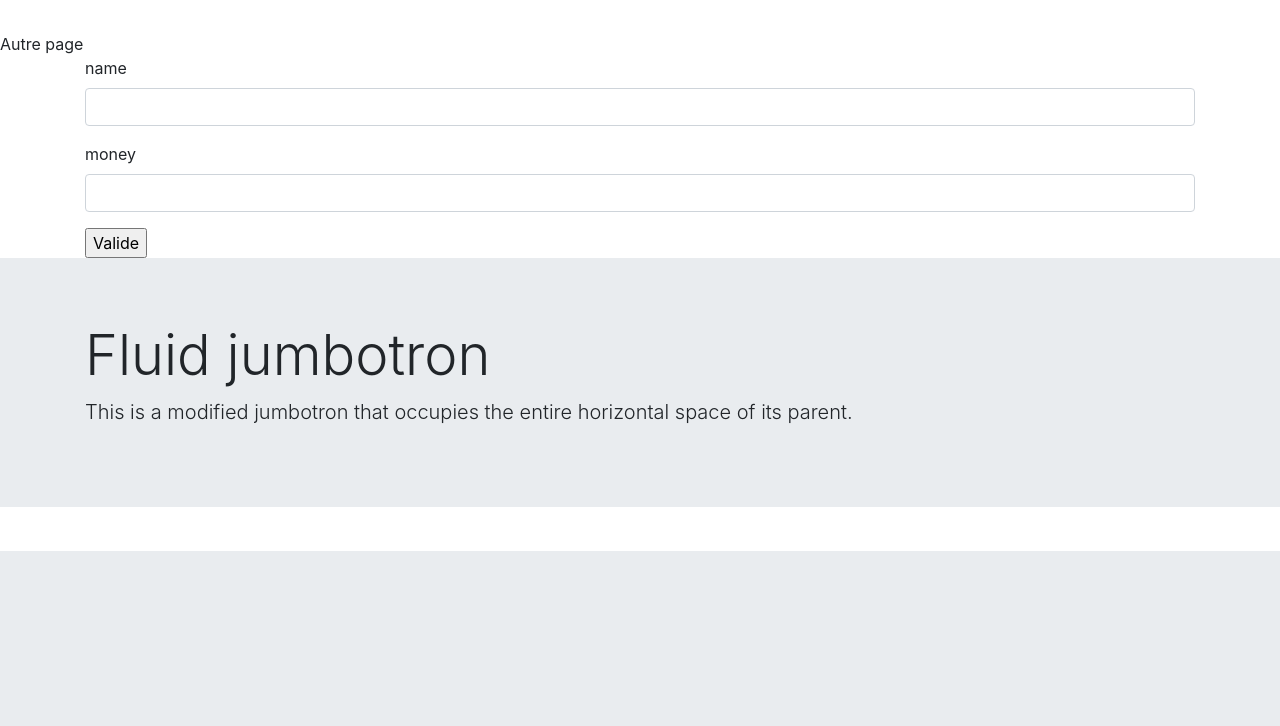
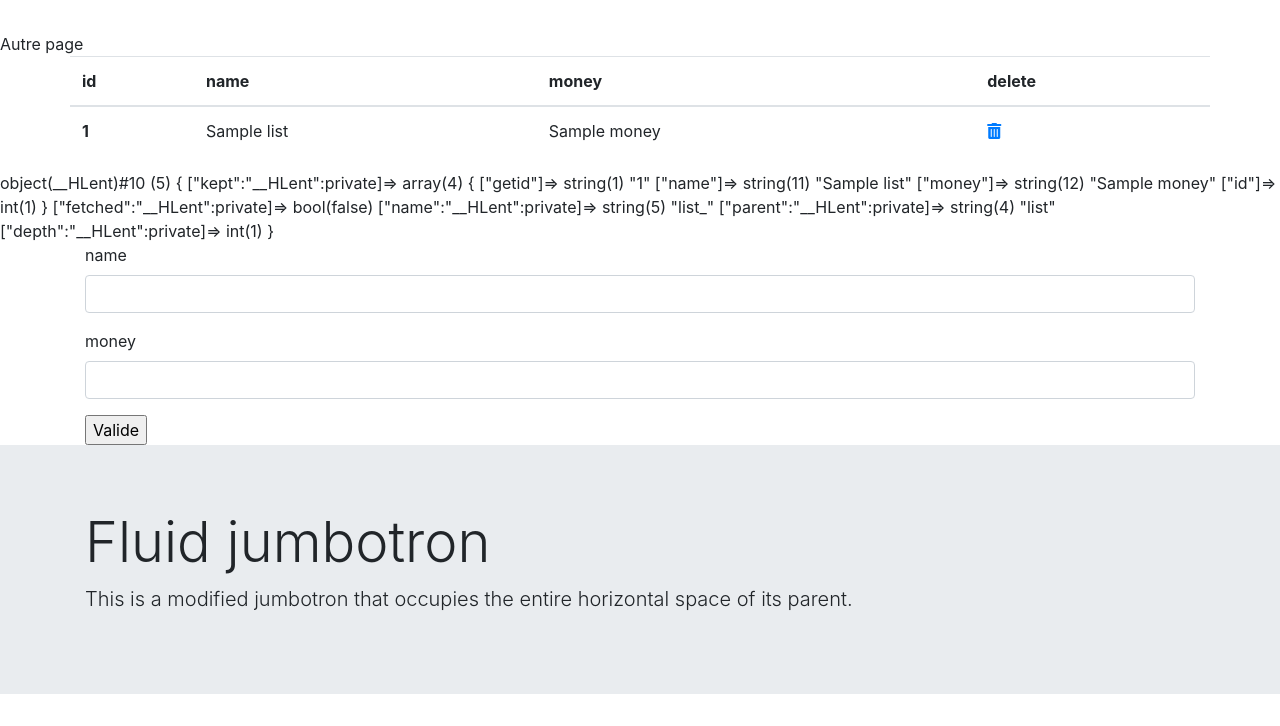
Before and after one commit to obero0n/POO_bank, a PHP site: the page made by view/exempleView.php in a window 1280 px wide. Shown: the part 249-975 px from the top of the page. Before the commit the page ends 800 px from the top, so only its background shows below. Run offline with PHP 8.4, Linux system fonts and the light colour scheme; tables that the repository leaves empty or names only in its code hold one stand-in row (values such as "Sample post"); the template is opened without the code that fills it: most values are stand-ins (such as "Sample title", 1, 10 or a date in 2020); data that the repository does not hold is empty; some libraries are stand-ins or nearby versions.

Commit message:
link to redirect

```diff
--- a/config/routes.php
+++ b/config/routes.php
@@ -29,6 +29,12 @@ function getRoutes() {
     "retrait" => [
       "bankAccount",
       "withdrawal",
+    ],
+    "deleteAccount" => [
+      "exemple",
+      "deleteAccount",
+       [
+         "id" => ["int"]]
     ]
   ];
 }
--- a/model/dataBase.php
+++ b/model/dataBase.php
@@ -5,8 +5,8 @@
 class dataBase {
   const host  = "localhost";
   const dbName = "POO_bank";
-  const login = "phpmyadmin";
-  const mdp = "AdaLinkLoulouZelda";
+  const login = "root";
+  const mdp = "root";
   static public function BD() {
     $db = new PDO("mysql:host=" . self::host .";dbname=" . self::dbName , self::login, self::mdp);
     return $db;
--- a/model/entity/BankAccount.php
+++ b/model/entity/BankAccount.php
@@ -11,7 +11,7 @@ class BankAccount extends entity
         $this->name = $name;
     }
 
-    public function getname()
+    public function getName()
     {
         return $this->name;
     }
@@ -21,7 +21,7 @@ class BankAccount extends entity
         $this->money = $money;
     }
 
-    public function getmoney()
+    public function getMoney()
     {
         return $this->money;
     }
--- a/view/exempleView.php
+++ b/view/exempleView.php
@@ -4,6 +4,35 @@ include "view/template/header.php";
 
 <?php echo $message; ?>
 <a <?php setHref("login") ?>>Autre page</a>
+
+
+
+  <table class="table container">
+    <thead>
+      <tr>
+        <th scope="col">id</th>
+        <th scope="col">name</th>
+        <th scope="col">money</th>
+        <th scope="col">delete</th>
+      </tr>
+    </thead>
+
+
+<?php foreach ($list as $key => $value): ?>
+    <tbody>
+      <tr>
+        <th scope="row"><?php echo $value->getid();?></th>
+        <td><?php echo $value->getName();?></td>
+        <td><?php echo $value->getMoney();?></td>
+        <td><a href="<?php  setHref("deleteAccount",["id" => $value['id']]); ?>" ><i class="fas fa-trash-alt"></i> </a> </td>
+      </tr>
+    </tbody>
+    <?php endforeach; ?>
+  </table>
+
+<?php var_dump($value); ?>
+
+
 
 <form class="container" method="post" action="">
   <div class="form-group">
--- a/view/template/header.php
+++ b/view/template/header.php
@@ -6,6 +6,7 @@
     <meta name="viewport" content="width=device-width, initial-scale=1, shrink-to-fit=no">
 
     <!-- Bootstrap CSS -->
+    <link rel="stylesheet" href="https://use.fontawesome.com/releases/v5.6.3/css/all.css" integrity="sha384-UHRtZLI+pbxtHCWp1t77Bi1L4ZtiqrqD80Kn4Z8NTSRyMA2Fd33n5dQ8lWUE00s/" crossorigin="anonymous">
     <link rel="stylesheet" href="https://stackpath.bootstrapcdn.com/bootstrap/4.1.3/css/bootstrap.min.css" integrity="sha384-MCw98/SFnGE8fJT3GXwEOngsV7Zt27NXFoaoApmYm81iuXoPkFOJwJ8ERdknLPMO" crossorigin="anonymous">
     <title></title>
   </head>
```
Also changed, not shown: controller/exempleController.php (+7 -1 lines), model/BankAccountsManager.php (+11 -7 lines).
